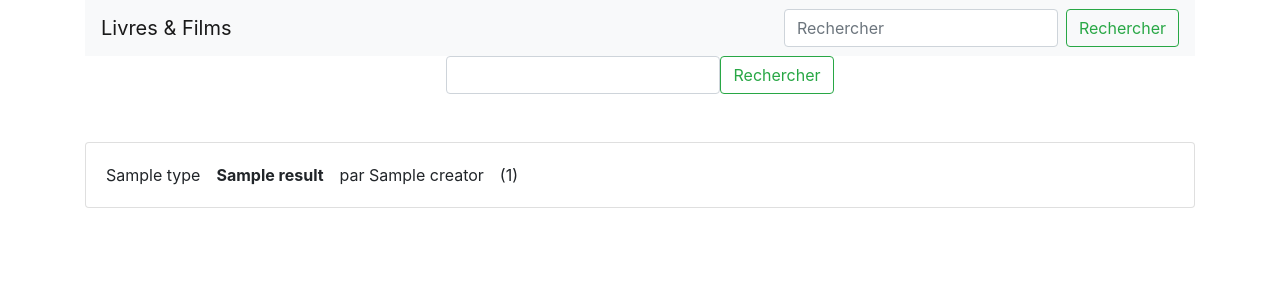
After one commit to cpagnoux/novaway-symfony-test, a Symfony app: template templates/default/search.html.twig in a window 1280 px wide. The commit adds this page. Shown: the top 300 px of the page. Run offline with Twig, Linux system fonts and the light colour scheme; the template is opened without the code that fills it: most values are stand-ins (such as "Sample title", 1, 10 or a date in 2020); some libraries are stand-ins or nearby versions.

Commit message:
Add search page

```diff
--- a/templates/base.html.twig
+++ b/templates/base.html.twig
@@ -14,8 +14,8 @@
 
         <main role="main" class="container">
             {% block header %}
-                <nav class="navbar navbar-expand-lg navbar-light bg-light">
-                    <a class="navbar-brand" href="{{ path('homepage') }}">Livres & films</a>
+                <nav class="navbar sticky-top navbar-expand-lg navbar-light bg-light">
+                    <a class="navbar-brand" href="{{ path('homepage') }}">Livres & Films</a>
                     <button class="navbar-toggler" type="button" data-toggle="collapse" data-target="#navbarSupportedContent" aria-controls="navbarSupportedContent" aria-expanded="false" aria-label="Toggle navigation">
                         <span class="navbar-toggler-icon"></span>
                     </button>
@@ -23,9 +23,9 @@
                     <div class="collapse navbar-collapse" id="navbarSupportedContent">
                         <ul class="navbar-nav mr-auto">
                         </ul>
-                        <form class="form-inline my-2 my-lg-0">
-                          <input class="form-control mr-sm-2" type="search" placeholder="Search" aria-label="Search">
-                          <button class="btn btn-outline-success my-2 my-sm-0" type="submit">Search</button>
+                        <form class="form-inline my-2 my-lg-0" action="{{ path('search') }}" method="post">
+                          <input class="form-control mr-sm-2" type="search" name="term" placeholder="Rechercher" aria-label="Search">
+                          <button class="btn btn-outline-success my-2 my-sm-0" type="submit">Rechercher</button>
                         </form>
                     </div>
                 </nav>
--- /dev/null
+++ b/templates/default/search.html.twig
@@ -0,0 +1,18 @@
+{% extends 'base.html.twig' %}
+
+{% block title %}Résultats de la recherche{% endblock %}
+
+{% block body %}
+    <form class="form-inline d-flex justify-content-center pb-5" method="post">
+        <input class="form-control" type="search" name="term" value="{{ search_term }}">
+        <button class="btn btn-outline-success" type="submit">Rechercher</button>
+    </form>
+
+    {% for result in results %}
+        <div class="card">
+            <div class="card-body">
+                {{ result.type }}&emsp;<strong>{{ result.title }}</strong>&emsp;par {{ result.creator }}&emsp;({{ result.number }})
+            </div>
+        </div>
+    {% endfor %}
+{% endblock %}
```
Also changed, not shown: src/Controller/DefaultController.php (+15 -0 lines), src/Repository/SearchRepository.php (added, +65 -0 lines).
